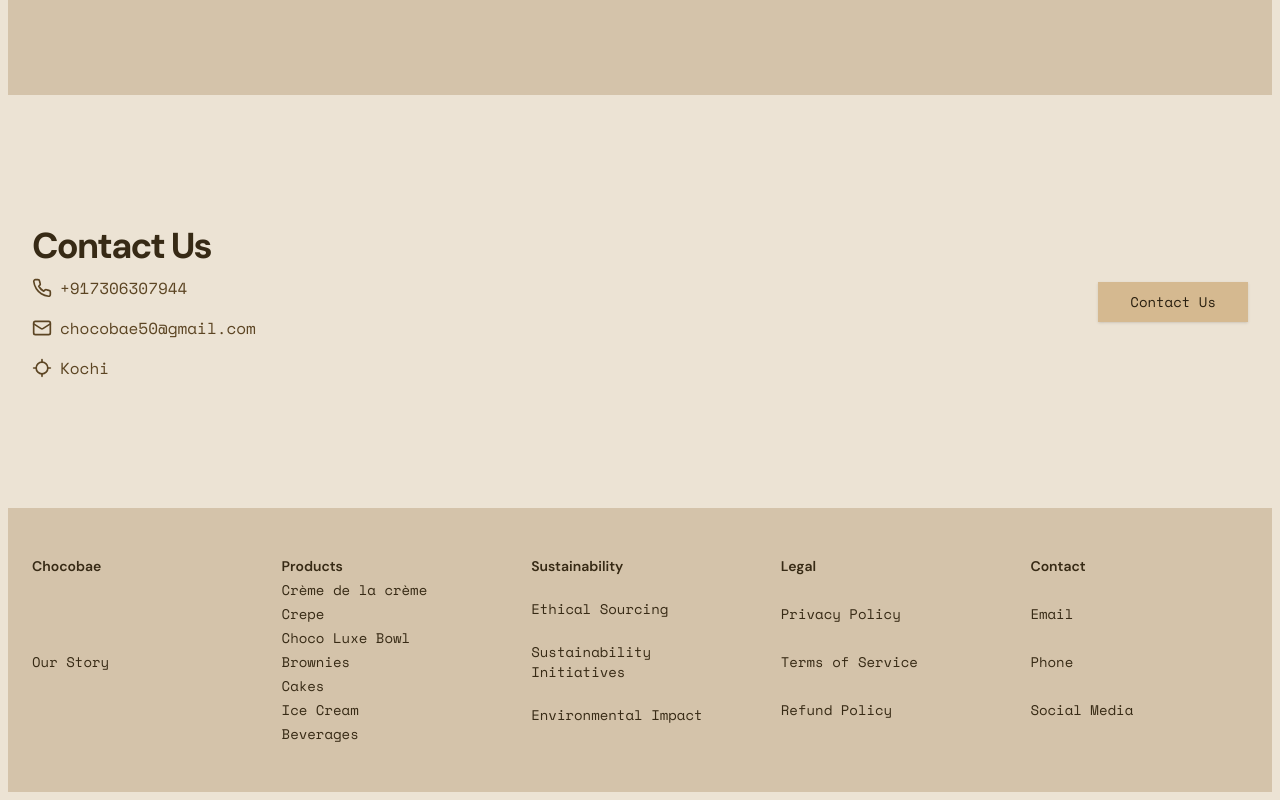
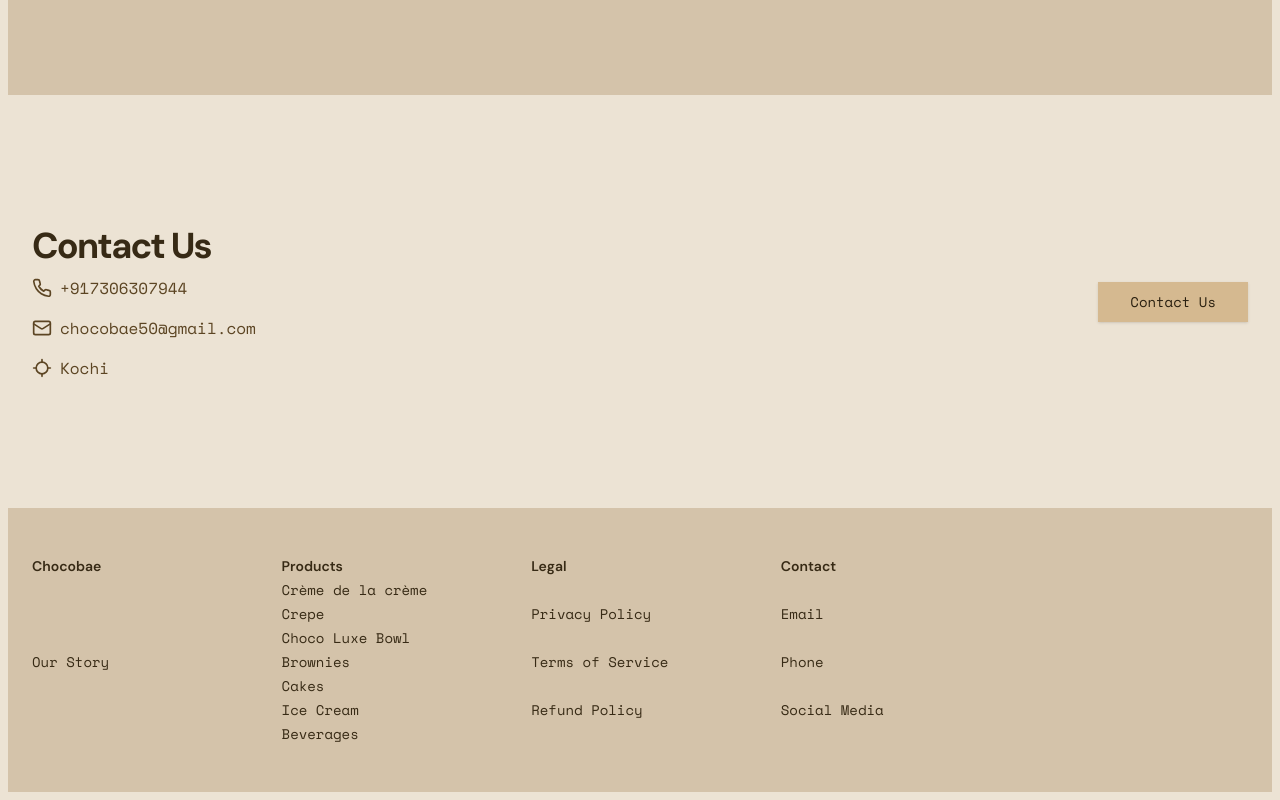
Before and after one commit to preveenraj/chocobae, a Next.js app: page / in a window 1280 px wide. Shown: the part 1202-2002 px from the top of the page. Built offline with nearby package versions, Linux system fonts and the light colour scheme.

Commit message:
Fixes #6

```diff
--- a/src/components/component.tsx
+++ b/src/components/component.tsx
@@ -153,18 +153,6 @@ export function Component() {
             </Link>
           </div>
           <div className="grid gap-1">
-            <h3 className="font-semibold">Sustainability</h3>
-            <Link href="#" prefetch={false}>
-              Ethical Sourcing
-            </Link>
-            <Link href="#" prefetch={false}>
-              Sustainability Initiatives
-            </Link>
-            <Link href="#" prefetch={false}>
-              Environmental Impact
-            </Link>
-          </div>
-          <div className="grid gap-1">
             <h3 className="font-semibold">Legal</h3>
             <Link href="#" prefetch={false}>
               Privacy Policy
```
